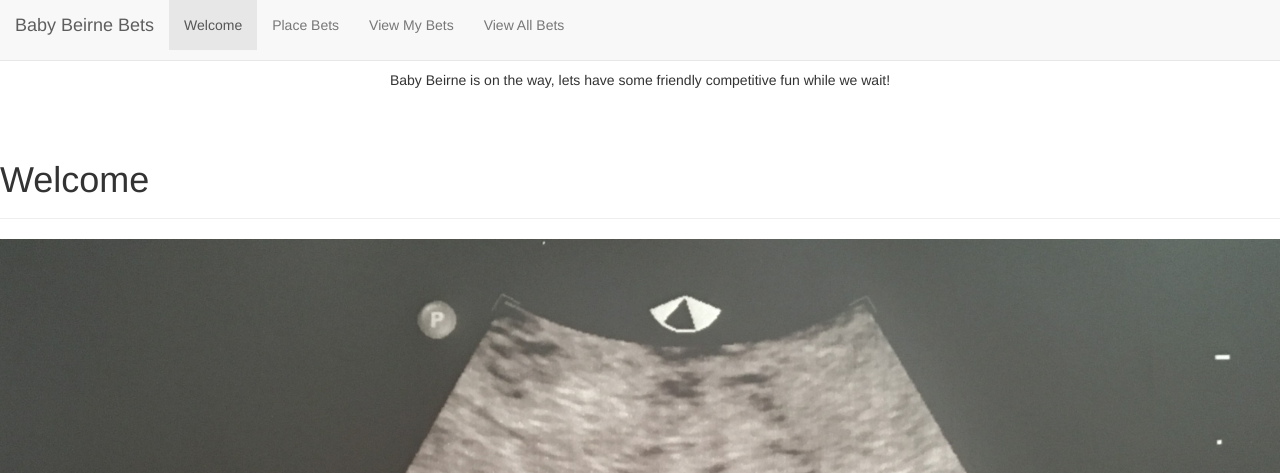
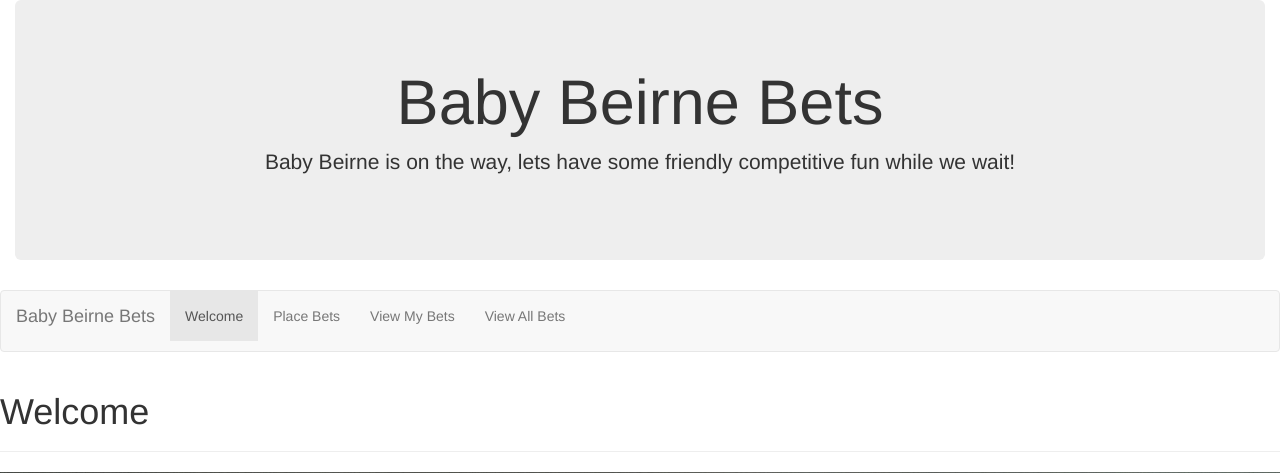
Before and after one commit to mp-jensen/Baby-Beirne-Bets, a Flask app: page / in a window 1280 px wide. Shown: the top 473 px of the page. Run offline with Flask 2, Linux system fonts and the light colour scheme; some libraries are stand-ins or nearby versions.

Commit message:
update navbar to template and header with correct jumbotron spelling

```diff
--- a/templates/base.html
+++ b/templates/base.html
@@ -28,15 +28,15 @@
 
     <!-- Header -->
     <div class="container-fluid">
-    <div class="jumboron text-center">
-      <h1>Baby Beirne Bets</h1>
-        <p class='header-subtext'>Baby Beirne is on the way, lets have some friendly competitive fun while we wait!</p>
-        <br>
-    </div>
+      <div class="jumbotron text-center">
+        <h1>Baby Beirne Bets</h1>
+          <p class='header-subtext'>Baby Beirne is on the way, lets have some friendly competitive fun while we wait!</p>
+          <br>
+      </div>
     </div>
 
     <!-- Navbar -->
-    <nav class="navbar navbar-default navbar-fixed-top">
+    <nav class="navbar navbar-default">
       <div class="container-fluid">
         <div class="navbar-header">
           <p class="navbar-brand">Baby Beirne Bets</p>
@@ -50,6 +50,8 @@
       </div>
     </nav>
 
+
+
     <!-- Individual Page Content Will Go Here -->
     {% block content %}{% endblock %}
 
```
